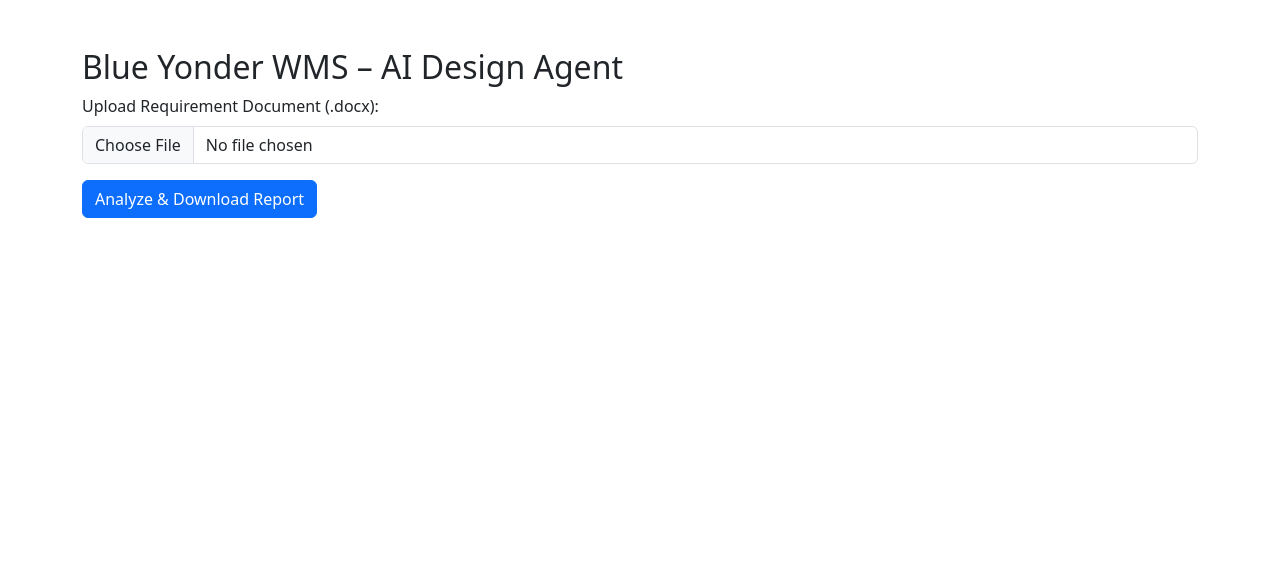
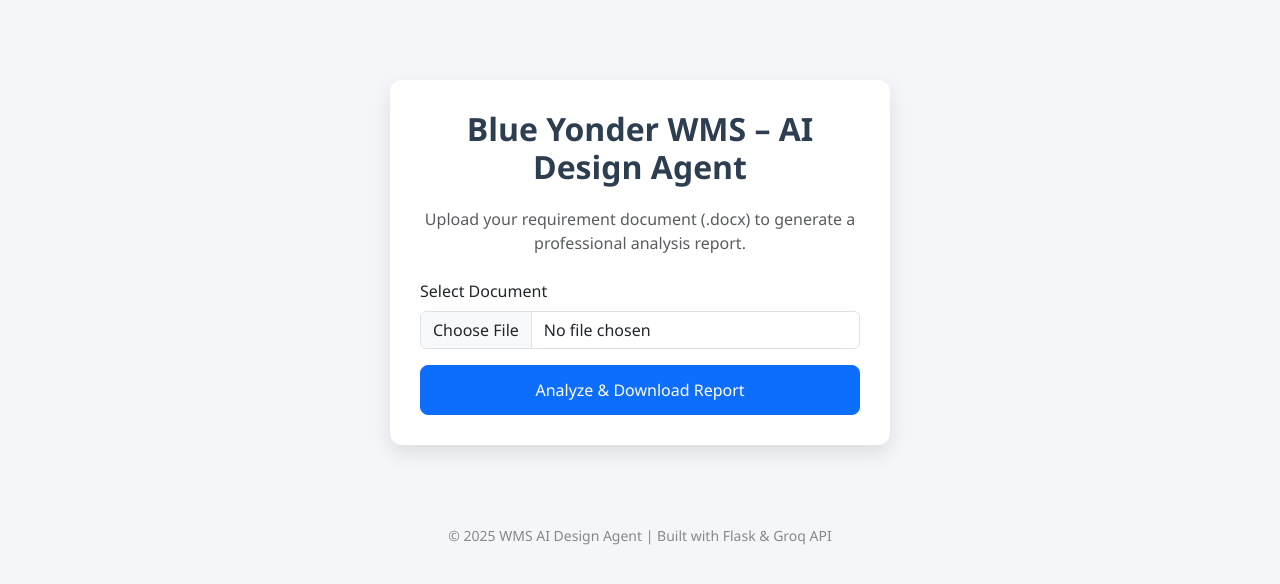
Before and after one commit to Balaaji98/AI, a Flask app: page / in a window 1280 px wide. Shown: the top 584 px of the page. Run offline with Flask 3, Linux system fonts and the light colour scheme; some libraries are stand-ins or nearby versions.

Commit message:
updated website layout

```diff
--- a/28-07-25/App/templates/index.html
+++ b/28-07-25/App/templates/index.html
@@ -1,17 +1,63 @@
 <!DOCTYPE html>
-<html>
+<html lang="en">
 <head>
+    <meta charset="UTF-8">
+    <meta name="viewport" content="width=device-width, initial-scale=1.0">
     <title>WMS AI Design Agent</title>
     <link rel="stylesheet" href="https://cdn.jsdelivr.net/npm/bootstrap@5.3.0/dist/css/bootstrap.min.css">
+    <style>
+        body {
+            background: #f4f6f9;
+            font-family: 'Segoe UI', Tahoma, Geneva, Verdana, sans-serif;
+        }
+        .upload-card {
+            max-width: 500px;
+            margin: 80px auto;
+            background: #fff;
+            padding: 30px;
+            border-radius: 12px;
+            box-shadow: 0 8px 20px rgba(0,0,0,0.1);
+        }
+        .btn-primary {
+            width: 100%;
+            padding: 12px;
+            font-size: 16px;
+            border-radius: 8px;
+        }
+        h2 {
+            font-weight: 600;
+            text-align: center;
+            margin-bottom: 20px;
+            color: #2c3e50;
+        }
+        footer {
+            text-align: center;
+            margin-top: 40px;
+            font-size: 14px;
+            color: #888;
+        }
+    </style>
 </head>
-<body class="container mt-5">
+<body>
+
+    <div class="upload-card">
         <h2>Blue Yonder WMS – AI Design Agent</h2>
+        <p class="text-center text-muted mb-4">
+            Upload your requirement document (.docx) to generate a professional analysis report.
+        </p>
         <form method="post" enctype="multipart/form-data">
             <div class="mb-3">
-            <label class="form-label">Upload Requirement Document (.docx):</label>
+                <label class="form-label">Select Document</label>
                 <input type="file" name="file" class="form-control" required>
             </div>
             <button type="submit" class="btn btn-primary">Analyze & Download Report</button>
         </form>
+    </div>
+
+    <footer>
+        © 2025 WMS AI Design Agent | Built with Flask & Groq API
+    </footer>
+
+    <script src="https://cdn.jsdelivr.net/npm/bootstrap@5.3.0/dist/js/bootstrap.bundle.min.js"></script>
 </body>
 </html>
```
Also changed, not shown: 1 other file. Lines whose indentation alone changed are shown as unchanged.
